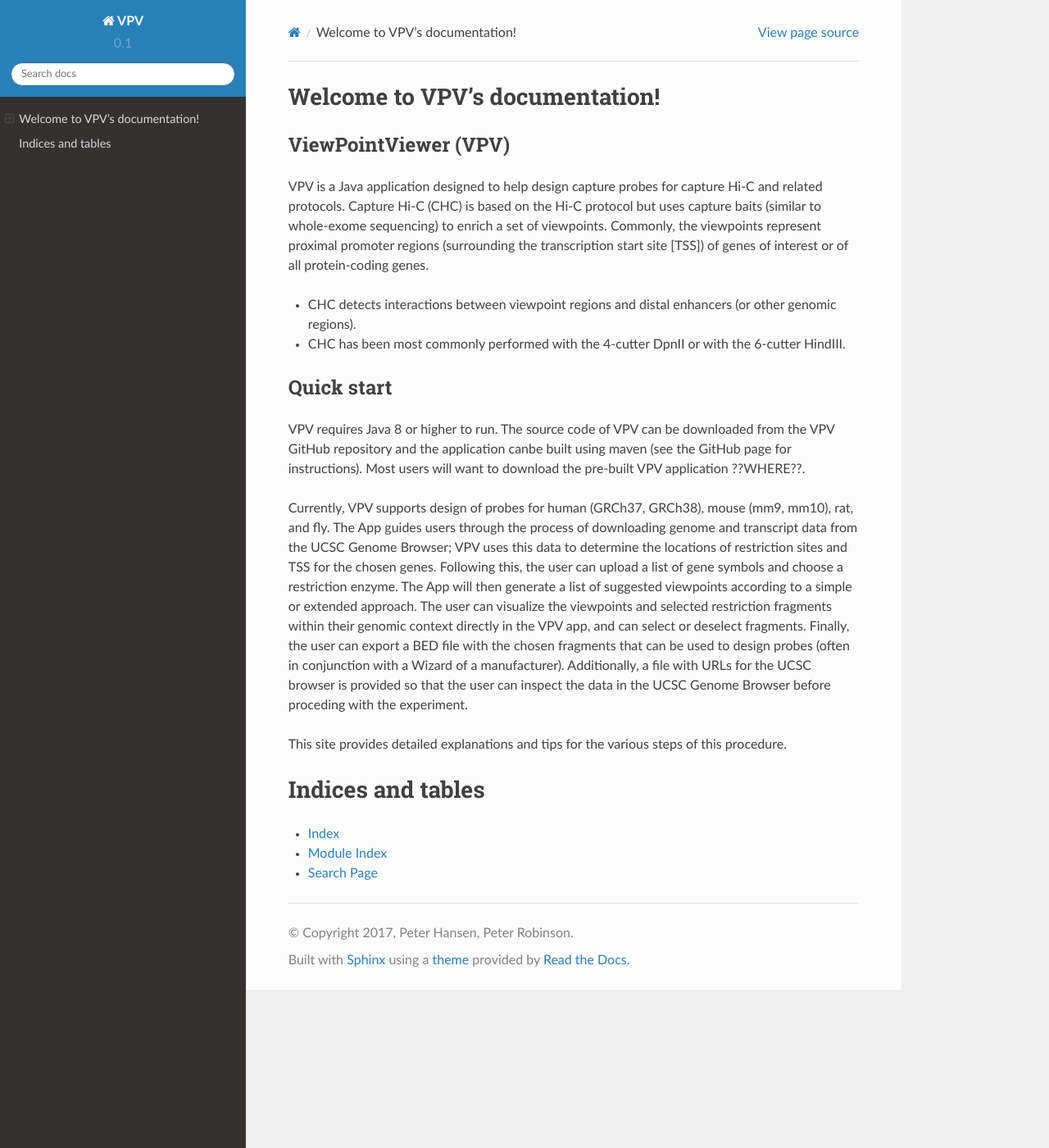
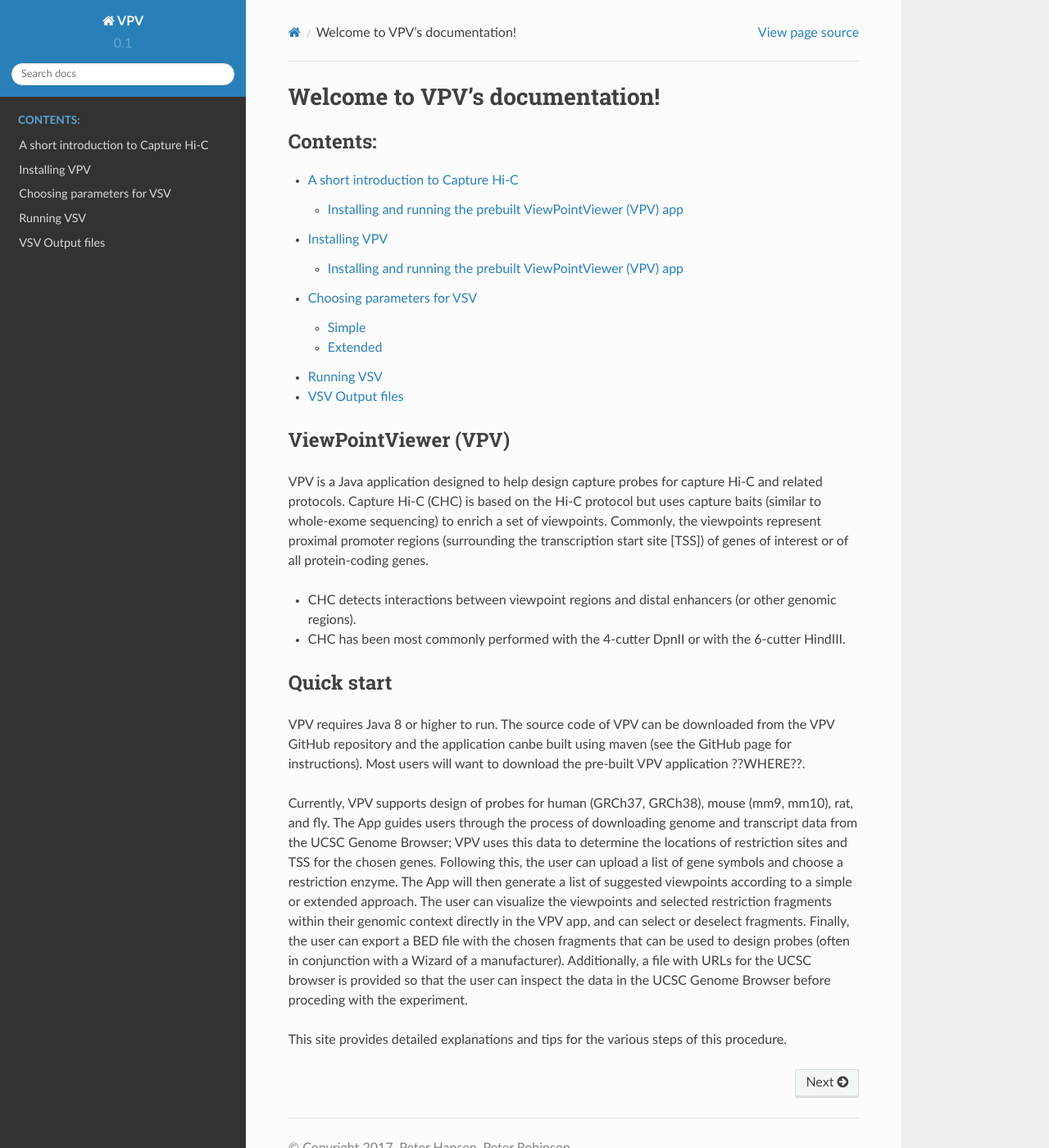
Before and after one commit to TheJacksonLaboratory/Gopher, a Sphinx documentation site: the page built from docs/index.rst, in a window 1280 px wide and 1400 px high. Shown: the whole window at 82% size. Built offline with Sphinx 7.4.7 and the Read the Docs theme 2.0.0, drawn with Linux system fonts in a browser that asks for light colours.

Commit message:
Remaining RTD pages

```diff
--- /dev/null
+++ b/docs/CHC.rst
@@ -0,0 +1,9 @@
+A short introduction to Capture Hi-C
+===============================
+
+ToDo.
+
+
+
+Installing and running the prebuilt ViewPointViewer (VPV) app
+~~~~~~~~~~~~~~~~~~~~~~~~~
--- a/docs/index.rst
+++ b/docs/index.rst
@@ -6,8 +6,14 @@
 Welcome to VPV's documentation!
 ===============================
 .. toctree::
-   :maxdepth: 2
-   :caption: Contents:
+	:maxdepth: 2
+	:caption: Contents:
+
+	CHC
+	installation
+	setup
+	running
+	output
 
 ViewPointViewer (VPV)
 ~~~~~~~~~~~~~~~~~~~~~~~~~
@@ -19,6 +25,8 @@
 - CHC detects interactions between viewpoint regions and distal enhancers (or other genomic regions).
 - CHC has been most commonly performed with the 4-cutter DpnII or with the 6-cutter HindIII.
 
+
+
 Quick start
 ~~~~~~~~~~~~~~~~~~~~~~~~~
 VPV requires Java 8 or higher to run. The source code of VPV can be downloaded
@@ -27,15 +35,3 @@
 Currently, VPV supports design of probes for human (GRCh37, GRCh38), mouse (mm9, mm10), rat, and fly. The App guides users through the process of downloading genome and transcript data from the UCSC Genome Browser; VPV uses this data to determine the locations of restriction sites and TSS for the chosen genes. Following this, the user can upload a list of gene symbols and choose a restriction enzyme. The App will then generate a list of suggested viewpoints according to a simple or extended approach. The user can visualize the viewpoints and selected restriction fragments within their genomic context directly in the VPV app, and can select or deselect fragments. Finally, the user can export a BED file with the chosen fragments that can be used to design probes (often in conjunction with a Wizard of a manufacturer). Additionally, a file with URLs for the UCSC browser is provided so that the user can inspect the data in the UCSC Genome Browser before proceding with the experiment.
 
 This site provides detailed explanations and tips for the various steps of this procedure.
-
-
-
-
-
-
-Indices and tables
-==================
-
-* :ref:`genindex`
-* :ref:`modindex`
-* :ref:`search`
--- /dev/null
+++ b/docs/installation.rst
@@ -0,0 +1,9 @@
+Installing VPV
+===============================
+
+Most users should install the prebuilt App called VPViewer.jar but it is alsopossible to build the VPV application from source.
+
+
+
+Installing and running the prebuilt ViewPointViewer (VPV) app
+~~~~~~~~~~~~~~~~~~~~~~~~~
--- /dev/null
+++ b/docs/output.rst
@@ -0,0 +1,4 @@
+VSV Output files
+===============================
+
+to do
--- /dev/null
+++ b/docs/running.rst
@@ -0,0 +1,3 @@
+Running VSV
+===============================
+todo how to run the program
--- /dev/null
+++ b/docs/setup.rst
@@ -0,0 +1,15 @@
+Choosing parameters for VSV
+===============================
+
+VSV offers two approaches for choosing viewpoints and probes.
+
+
+Simple
+~~~~~~~~~~~~~~~~~~~~~~~~~
+ToDo
+
+
+
+Extended
+~~~~~~~~~~~~~~~~~~~~~~~~~
+ToDo
```
